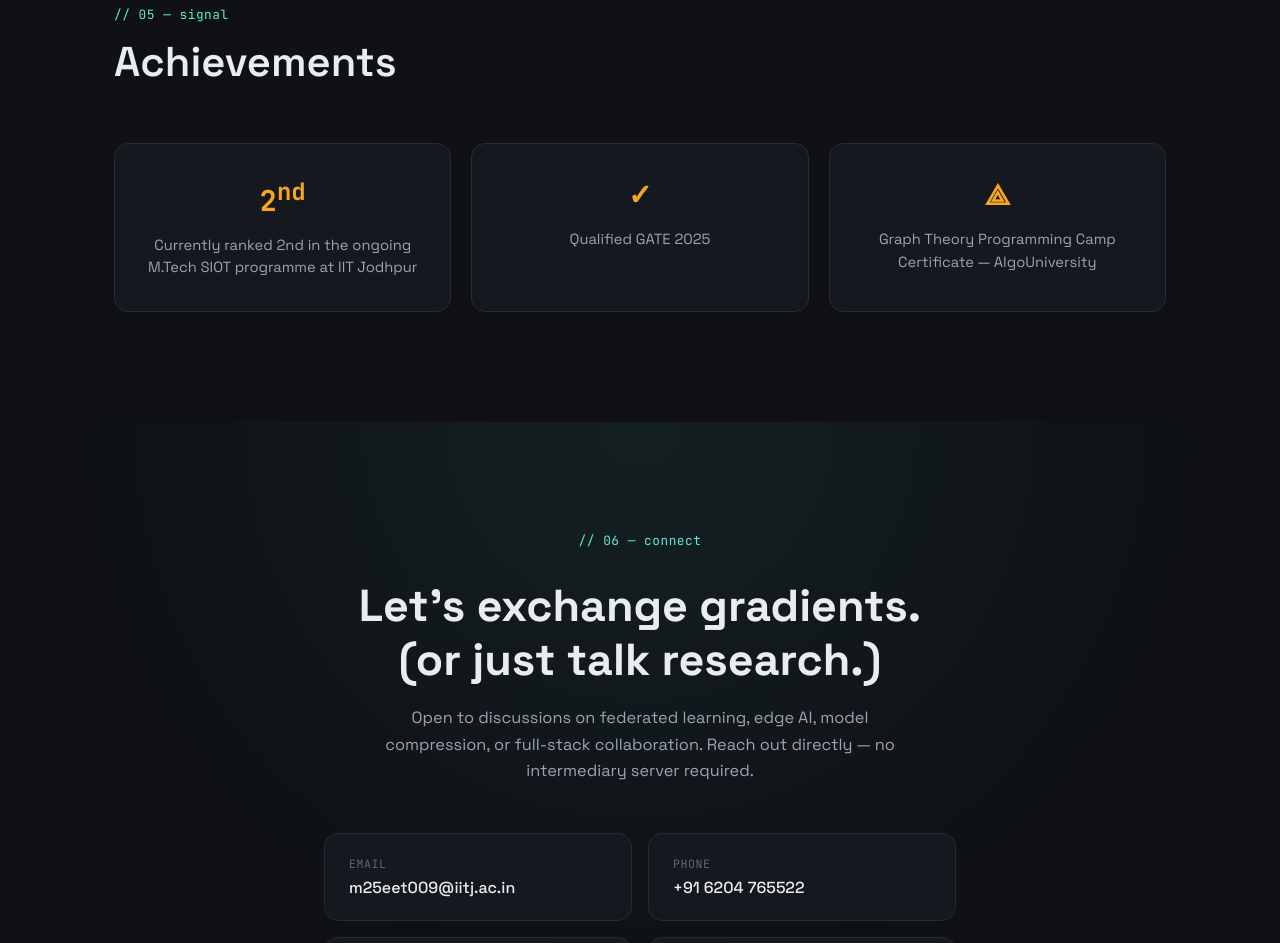
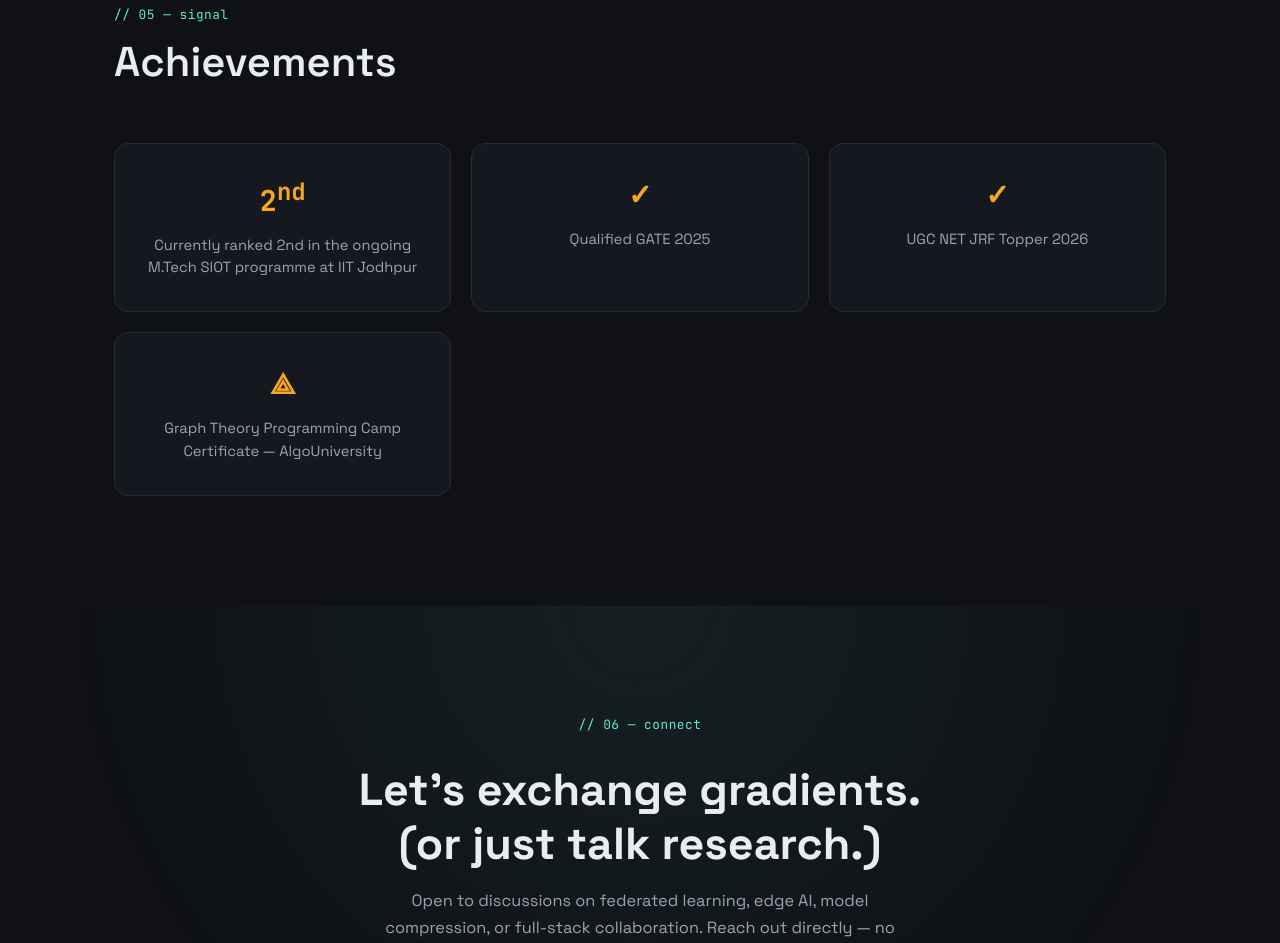
Before and after one commit to m25eet009/tabrejalam, a plain HTML site: page index.html in a window 1280 px wide. Shown: the part 5125-6068 px from the top of the page. Drawn offline with Linux system fonts and the light colour scheme; animation ran at ten frames a second.

Commit message:
Add UGC NET JRF Topper 2026 card to index.html

```diff
--- a/index.html
+++ b/index.html
@@ -396,6 +396,10 @@ system. Emphasize optimization, latency reduction, and privacy-preserving model
         <div class="signal__icon">✓</div>
         <p>Qualified GATE 2025</p>
       </div>
+       <div class="signal__card">
+        <div class="signal__icon">✓</div>
+        <p>UGC NET JRF Topper 2026</p>
+      </div>
       <div class="signal__card">
         <div class="signal__icon">⟁</div>
         <p>Graph Theory Programming Camp Certificate — AlgoUniversity</p>
```
